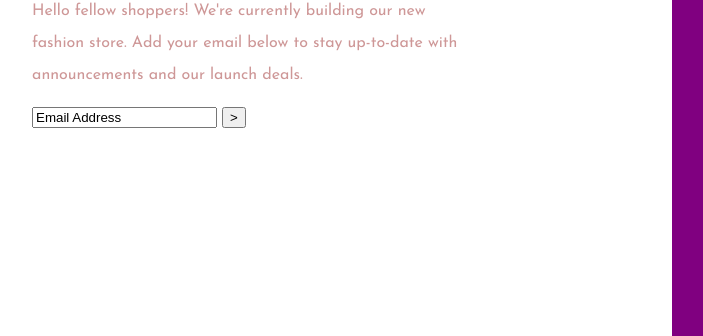
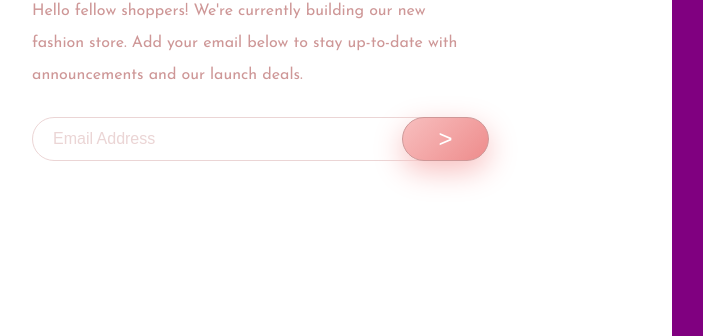
Before and after one commit to mrMikHippo/base-apparel-coming-soon-page, a plain HTML site: page index.html in a window 1280 px wide. Shown: the part 464-800 px from the top of the page, without its empty margins (96-799 px from the left). Drawn offline with Linux system fonts and the light colour scheme.

Commit message:
Added styles for Email sender form.

```diff
--- a/index.html
+++ b/index.html
@@ -21,8 +21,8 @@
     <p class="text">Hello fellow shoppers! We're currently building our new fashion store.
     Add your email below to stay up-to-date with announcements and our launch deals.</p>
 
-    <form class="" action="" method="post">
-      <input type="text" name="" value="Email Address">
+    <form class="" action="" method="">
+      <input type="text" name="" value="" placeholder="Email Address">
       <input type="submit" name="" value=">">
     </form>
 
--- a/styles.css
+++ b/styles.css
@@ -13,6 +13,7 @@ body{
   margin: 0;
   font-family: 'Josefin Sans', sans-serif;
   font-weight: 400;
+  font-size: 16px;
   /* color: #AA7560; */
   color: hsl(0, 36%, 70%);
 }
@@ -56,3 +57,55 @@ body{
   line-height: 2;
   margin-right: 15%;
 }
+
+/* Email sender */
+form {
+  margin: 5% 15% 0 0;
+  position: relative;
+}
+
+input {
+  border: 1px solid hsl(0, 36%, 70%);
+  border-radius: 30px;
+  width: 100%;
+}
+
+input[type=text] {
+  color: hsl(0, 36%, 70%);
+  padding: 12px 20px;
+  font-weight: 400;
+  font-size: 1rem;
+  opacity: 0.4;
+  filter: alpha(opacity=40); /* For IE8 and earlier */
+}
+
+input:focus {
+  outline-width: 0; /* Remove highlighting when selected */
+  opacity: 0.8;
+  filter: alpha(opacity=80); /* For IE8 and earlier */
+}
+
+input[type=submit] {
+  width: 20%;
+  padding: 7px 20px;
+  font-weight: 100;
+  font-size: 1.5rem;
+  color: white;
+  float: right;
+  position: absolute;
+  margin-left: -15%;
+  background: linear-gradient(135deg, hsl(0, 80%, 86%), hsl(0, 74%, 74%));
+  box-shadow: 0 10px 30px hsl(0, 80%, 86%);
+}
+
+::placeholder {
+  color: hsl(0, 36%, 70%);
+}
+
+:-ms-input-placeholder { /* Internet Explorer 10-11 */
+ color: hsl(0, 36%, 70%);
+}
+
+::-ms-input-placeholder { /* Microsoft Edge */
+ color: hsl(0, 36%, 70%);
+}
```
